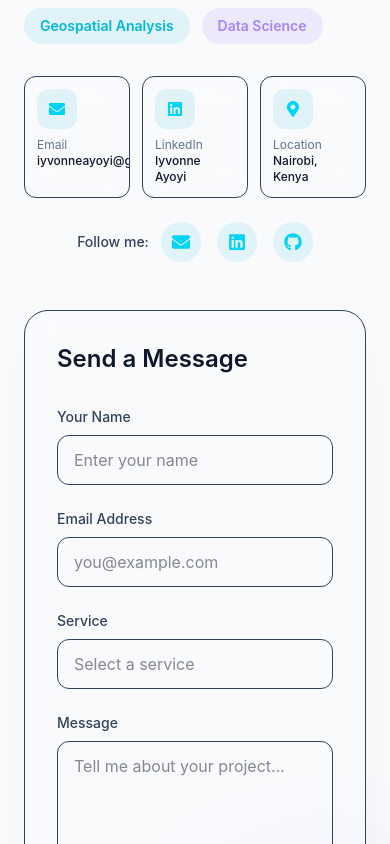
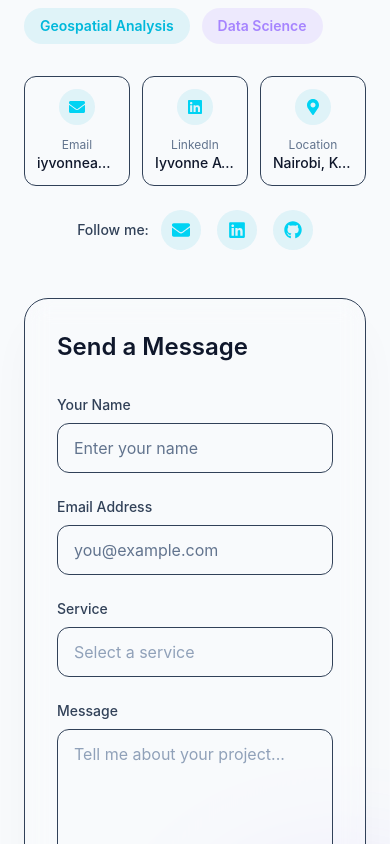
Before and after one commit to IyvonneAyoyi/Iyvonne-Ayoyi, a React (Vite) app: page / in a window 390 px wide. Shown: the part 9720-10564 px from the top of the page. Built offline with nearby package versions, Linux system fonts and the light colour scheme.

Commit message:
Add contact section with responsive form and update global styles

```diff
--- a/src/components/Contact.jsx
+++ b/src/components/Contact.jsx
@@ -18,7 +18,7 @@ export default function Contact() {
     service: "",
     message: "",
   })
-  const [submitStatus, setSubmitStatus] = useState("")
+
 
   const handleChange = (event) => {
     const { name, value } = event.target
@@ -28,48 +28,12 @@ export default function Contact() {
     }))
   }
 
-  const handleSubmit = (event) => {
-    event.preventDefault()
-    setSubmitStatus("")
-
-    const formValues = {
-      name: formData.name,
-      email: formData.email,
-      service: formData.service,
-      message: formData.message,
-      _subject: `New message from ${formData.name || "a visitor"}`,
-      _captcha: "false",
-    }
-
-    const tempForm = document.createElement("form")
-    tempForm.method = "POST"
-    tempForm.action = "https://formsubmit.co/22c3e94ba33c4d80923a862241cffa77"
-    tempForm.target = "_blank"
-    tempForm.style.display = "none"
-
-    Object.entries(formValues).forEach(([name, value]) => {
-      const input = document.createElement("input")
-      input.type = "hidden"
-      input.name = name
-      input.value = value
-      tempForm.appendChild(input)
-    })
-
-    document.body.appendChild(tempForm)
-    tempForm.submit()
-    document.body.removeChild(tempForm)
-
-    setFormData({
-      name: "",
-      email: "",
-      service: "",
-      message: "",
-    })
-    setSubmitStatus("Thank you! Your message has been sent successfully.")
-
+  const handleSubmit = () => {
+    // Allow the native form submit to open the new tab (FormSubmit).
+    // Clear the controlled inputs shortly after submitting so the form fields reset.
     setTimeout(() => {
-      setSubmitStatus("")
-    }, 5000)
+      setFormData({ name: "", email: "", service: "", message: "" })
+    }, 700)
   }
 
   return (
@@ -99,23 +63,29 @@ export default function Contact() {
               <span className="inline-flex items-center rounded-full bg-violet-500/10 px-4 py-2 text-sm font-semibold text-violet-400">Data Science</span>
             </div>
 
-            <div className="grid grid-cols-3 gap-3">
-              <a href="mailto:iyvonneayoyi@gmail.com" className="group overflow-hidden rounded-xl border border-slate-700 bg-white/5 backdrop-blur-md p-3 transition-all duration-300 hover:border-cyan-400">
-                <div className="mb-2 inline-flex h-10 w-10 items-center justify-center rounded-xl bg-cyan-500/10 text-cyan-400"><FaEnvelope size={16} /></div>
-                <p className="text-xs text-slate-500 dark:text-slate-400">Email</p>
-                <p className="text-xs font-medium text-slate-900 dark:text-white">iyvonneayoyi@gmail.com</p>
+            <div className="grid grid-cols-3 gap-3 lg:flex lg:flex-col lg:gap-3 mb-6">
+              <a href="mailto:iyvonneayoyi@gmail.com" className="flex flex-col items-center text-center gap-3 p-3 rounded-xl bg-white/5 border border-slate-700 hover:border-cyan-400 transition-all group lg:flex-row lg:text-left lg:gap-3">
+                <div className="w-9 h-9 rounded-full bg-cyan-500/10 flex items-center justify-center shrink-0"><FaEnvelope size={16} className="text-cyan-400" /></div>
+                <div className="min-w-0 w-full space-y-0">
+                  <p className="text-xs text-slate-500 dark:text-slate-400">Email</p>
+                  <p className="text-sm font-medium text-slate-900 dark:text-white truncate group-hover:text-cyan-400">iyvonneayoyi@gmail.com</p>
+                </div>
               </a>
 
-              <a href="https://www.linkedin.com/in/iyvonne-ayoyi-a265192a9" target="_blank" rel="noreferrer" className="group overflow-hidden rounded-xl border border-slate-700 bg-white/5 backdrop-blur-md p-3 transition-all duration-300 hover:border-cyan-400">
-                <div className="mb-2 inline-flex h-10 w-10 items-center justify-center rounded-xl bg-cyan-500/10 text-cyan-400"><FaLinkedin size={16} /></div>
-                <p className="text-xs text-slate-500 dark:text-slate-400">LinkedIn</p>
-                <p className="text-xs font-medium text-slate-900 dark:text-white">Iyvonne Ayoyi</p>
+              <a href="https://www.linkedin.com/in/iyvonne-ayoyi-a265192a9" target="_blank" rel="noreferrer" className="flex flex-col items-center text-center gap-3 p-3 rounded-xl bg-white/5 border border-slate-700 hover:border-cyan-400 transition-all group lg:flex-row lg:text-left lg:gap-3">
+                <div className="w-9 h-9 rounded-full bg-cyan-500/10 flex items-center justify-center shrink-0"><FaLinkedin size={16} className="text-cyan-400" /></div>
+                <div className="min-w-0 w-full space-y-0">
+                  <p className="text-xs text-slate-500 dark:text-slate-400">LinkedIn</p>
+                  <p className="text-sm font-medium text-slate-900 dark:text-white truncate group-hover:text-cyan-400">Iyvonne Ayoyi</p>
+                </div>
               </a>
 
-              <div className="overflow-hidden rounded-xl border border-slate-700 bg-white/5 backdrop-blur-md p-3">
-                <div className="mb-2 inline-flex h-10 w-10 items-center justify-center rounded-xl bg-cyan-500/10 text-cyan-400"><FaMapMarkerAlt size={16} /></div>
-                <p className="text-xs text-slate-500 dark:text-slate-400">Location</p>
-                <p className="text-xs font-medium text-slate-900 dark:text-white">Nairobi, Kenya</p>
+              <div className="flex flex-col items-center text-center gap-3 p-3 rounded-xl bg-white/5 border border-slate-700 hover:border-cyan-400 transition-all lg:flex-row lg:text-left lg:gap-3">
+                <div className="w-9 h-9 rounded-full bg-cyan-500/10 flex items-center justify-center shrink-0"><FaMapMarkerAlt size={16} className="text-cyan-400" /></div>
+                <div className="min-w-0 w-full space-y-0">
+                  <p className="text-xs text-slate-500 dark:text-slate-400">Location</p>
+                  <p className="text-sm font-medium text-slate-900 dark:text-white truncate">Nairobi, Kenya</p>
+                </div>
               </div>
             </div>
 
@@ -138,53 +108,39 @@ export default function Contact() {
           <motion.div initial={{ opacity: 0, x: 40 }} whileInView={{ opacity: 1, x: 0 }} viewport={{ once: true }} transition={{ duration: 0.75 }} className="lg:col-span-3">
             <div className="rounded-3xl border border-slate-700 bg-white/5 backdrop-blur-md p-8 shadow-2xl shadow-slate-900/5">
               <h3 className="text-2xl font-semibold text-slate-900 dark:text-white mb-8">Send a Message</h3>
-              <form onSubmit={handleSubmit} className="space-y-6">
+              <form action="https://formsubmit.co/iyvonneayoyi@gmail.com" method="POST" target="_blank" onSubmit={handleSubmit} autoComplete="off" className="space-y-6">
                 <input type="hidden" name="_captcha" value="false" />
 
                 <div>
                   <label htmlFor="name" className="block mb-2 text-sm font-medium text-slate-700 dark:text-slate-300">Your Name</label>
-                  <input id="name" name="name" type="text" value={formData.name} onChange={handleChange} placeholder="Enter your name" className="w-full rounded-xl border border-slate-700 bg-transparent px-4 py-3 text-slate-900 dark:text-white transition focus:border-cyan-400 focus:outline-none" />
+                  <input id="name" name="name" type="text" value={formData.name} onChange={handleChange} placeholder="Enter your name" autoComplete="name" required className="w-full rounded-xl border border-slate-700 bg-transparent px-4 py-3 text-slate-900 dark:text-white placeholder:text-slate-500 dark:placeholder:text-slate-400 transition focus:border-cyan-400 focus:outline-none autofill:bg-transparent autofill:text-slate-900 dark:autofill:text-white" style={{ backgroundColor: 'transparent', WebkitBoxShadow: '0 0 0px 1000px transparent inset', boxShadow: '0 0 0px 1000px transparent inset' }} />
                 </div>
 
                 <div>
                   <label htmlFor="email" className="block mb-2 text-sm font-medium text-slate-700 dark:text-slate-300">Email Address</label>
-                  <input id="email" name="email" type="email" value={formData.email} onChange={handleChange} placeholder="you@example.com" className="w-full rounded-xl border border-slate-700 bg-transparent px-4 py-3 text-slate-900 dark:text-white transition focus:border-cyan-400 focus:outline-none" />
+                  <input id="email" name="email" type="email" value={formData.email} onChange={handleChange} placeholder="you@example.com" autoComplete="email" required className="w-full rounded-xl border border-slate-700 bg-transparent px-4 py-3 text-slate-900 dark:text-white placeholder:text-slate-500 dark:placeholder:text-slate-400 transition focus:border-cyan-400 focus:outline-none autofill:bg-transparent autofill:text-slate-900 dark:autofill:text-white" style={{ backgroundColor: 'transparent', WebkitBoxShadow: '0 0 0px 1000px transparent inset', boxShadow: '0 0 0px 1000px transparent inset' }} />
                 </div>
 
                 <div>
                   <label htmlFor="service" className="block mb-2 text-sm font-medium text-slate-700 dark:text-slate-300">Service</label>
-                  <input
-                    id="service"
-                    name="service"
-                    type="text"
-                    value={formData.service}
-                    onChange={handleChange}
-                    placeholder="Select a service"
-                    list="service-options"
-                    className="w-full rounded-xl border border-slate-700 bg-transparent px-4 py-3 text-slate-900 dark:text-white transition focus:border-cyan-400 focus:outline-none"
-                  />
-                  <datalist id="service-options">
+                  <select id="service" name="service" value={formData.service} onChange={handleChange} required className={`w-full appearance-none rounded-xl border border-slate-700 bg-transparent px-4 py-3 transition focus:border-cyan-400 focus:ring-2 focus:ring-cyan-400/25 focus:outline-none ${formData.service ? 'text-slate-900 dark:text-white' : 'text-slate-400 dark:text-slate-400'}`}>
+                    <option value="" disabled hidden>Select a service</option>
                     {serviceOptions.map((option) => (
-                      <option key={option} value={option} />
+                      <option key={option} value={option} className="bg-slate-50 text-slate-900 dark:bg-[#030712] dark:text-white">{option}</option>
                     ))}
-                  </datalist>
+                  </select>
                 </div>
 
                 <div>
                   <label htmlFor="message" className="block mb-2 text-sm font-medium text-slate-700 dark:text-slate-300">Message</label>
-                  <textarea id="message" name="message" rows="6" value={formData.message} onChange={handleChange} placeholder="Tell me about your project..." className="w-full rounded-xl border border-slate-700 bg-transparent px-4 py-3 text-slate-900 dark:text-white transition focus:border-cyan-400 focus:outline-none resize-none" />
+                  <textarea id="message" name="message" rows="6" value={formData.message} onChange={handleChange} placeholder="Tell me about your project..." required className="w-full rounded-xl border border-slate-700 bg-transparent px-4 py-3 text-slate-900 dark:text-white placeholder-slate-400 dark:placeholder-slate-400 transition focus:border-cyan-400 focus:ring-2 focus:ring-cyan-400/25 focus:outline-none resize-none" />
                 </div>
 
-                {submitStatus && (
-                  <p className={`text-sm px-4 py-3 rounded-lg ${submitStatus.includes("successfully") ? "bg-cyan-500/10 text-cyan-600 dark:text-cyan-400" : "bg-red-500/10 text-red-600 dark:text-red-400"}`}>
-                    {submitStatus}
-                  </p>
-                )}
-
-                <button type="submit" className="inline-flex items-center justify-center gap-3 rounded-2xl bg-linear-to-r from-cyan-500 to-violet-600 px-6 py-3 text-sm font-semibold text-white transition hover:opacity-90">
+                <button type="submit" className="inline-flex items-center justify-center gap-3 rounded-2xl bg-linear-to-r from-cyan-500 to-violet-600 px-6 py-3 text-sm font-semibold text-white transition-all duration-300 hover:scale-105 active:scale-95">
                   <FaPaperPlane />
                   Send Message
                 </button>
+                {/* Form will open in a new tab; inputs are cleared after submit */}
               </form>
             </div>
           </motion.div>
--- a/src/index.css
+++ b/src/index.css
@@ -5,3 +5,28 @@
 html {
   scroll-behavior: smooth;
 }
+
+/* Autofill fixes for Chrome / Chromium when using Tailwind */
+input:-webkit-autofill,
+input:-webkit-autofill:hover,
+input:-webkit-autofill:focus,
+textarea:-webkit-autofill,
+select:-webkit-autofill {
+  -webkit-box-shadow: 0 0 0 1000px transparent inset;
+  -webkit-text-fill-color: inherit;
+  transition: background-color 9999s ease-in-out 0s;
+}
+
+/* Dark mode autofill fallback */
+.dark input:-webkit-autofill,
+.dark textarea:-webkit-autofill {
+  -webkit-box-shadow: 0 0 0 1000px #030712 inset;
+  -webkit-text-fill-color: #ffffff;
+}
+
+/* Light mode autofill fallback */
+input:-webkit-autofill,
+textarea:-webkit-autofill {
+  -webkit-box-shadow: 0 0 0 1000px #f8fafc inset;
+  -webkit-text-fill-color: #0f172a;
+}
```
